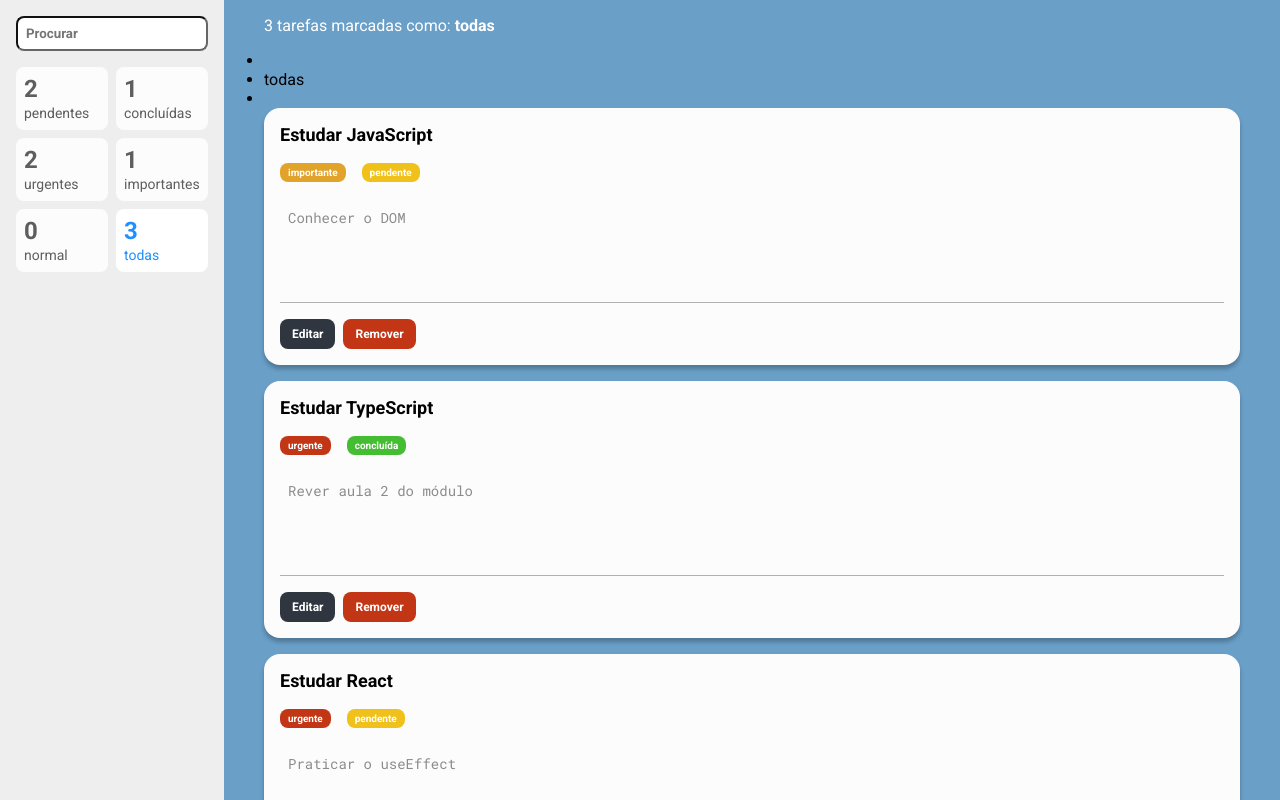
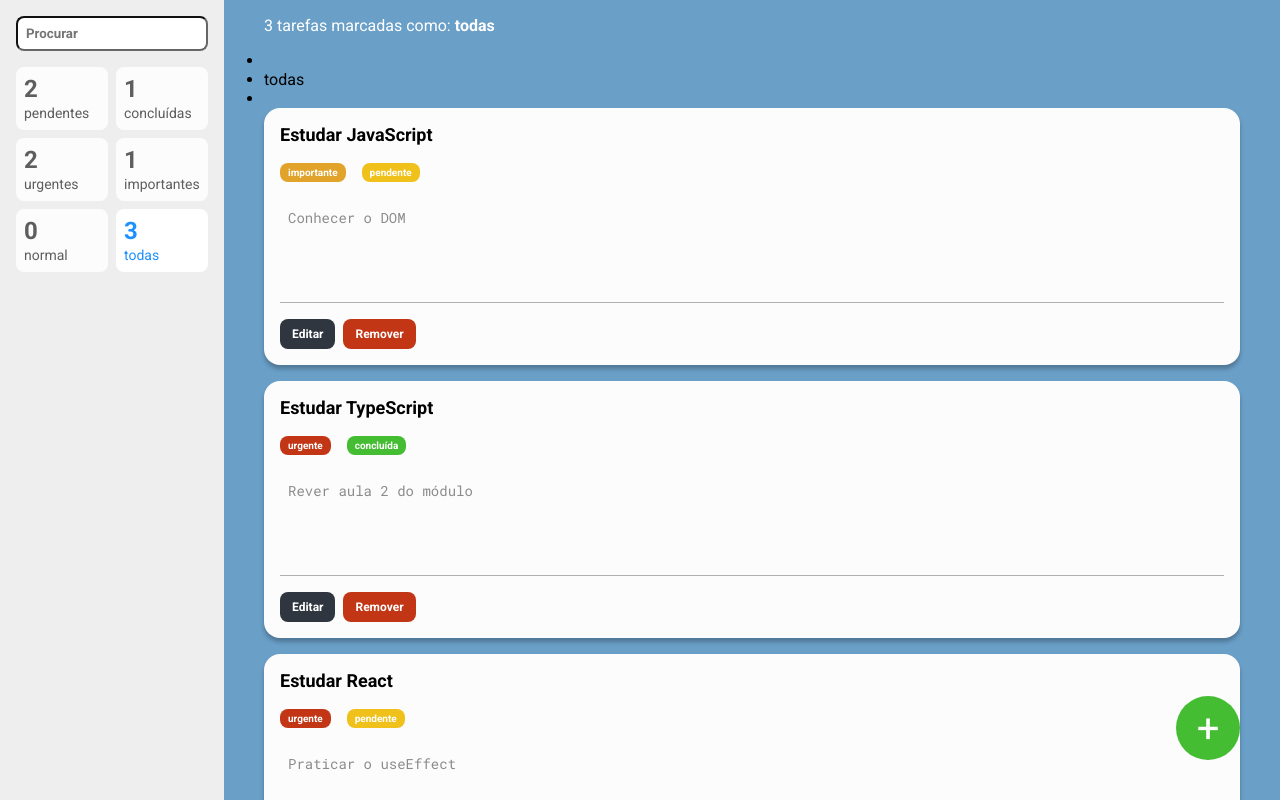
Before and after one commit to diegofelipesoares/minhas-tarefas, a React (Create React App) app: page / in a window 1280 px wide. Built offline with nearby package versions, Linux system fonts and the light colour scheme.

Commit message:
Navegue entre rotas

```diff
--- a/package.json
+++ b/package.json
@@ -10,6 +10,7 @@
     "react": "^18.3.1",
     "react-dom": "^18.3.1",
     "react-redux": "^9.2.0",
+    "react-router-dom": "^7.1.1",
     "react-scripts": "^5.0.1",
     "styled-components": "^6.1.13"
   },
--- a/src/App.tsx
+++ b/src/App.tsx
@@ -1,16 +1,32 @@
-import EstiloGlobal, { Container } from "./styles"
+import { Provider } from "react-redux"
+import { createBrowserRouter, RouterProvider} from  'react-router-dom'
+
 import BarraLateral from "./containers/BarraLateral"
 import ListaDeTarefas from "./containers/ListaDeTarefas"
+import EstiloGlobal, { Container } from "./styles"
+
 import store from './store'
-import { Provider } from "react-redux"
+import Home from "./pages/Home"
+import Cadastro from "./pages/Cadastro"
+
+const rotas = createBrowserRouter([
+  {
+    //caminho inicial - Home
+    path: '/',
+    element: <Home />
+  },
+  {
+    path: '/novo',
+    element: <Cadastro />
+  }
+])
 
 function App() {
   return (
     <Provider store={store}>
       <EstiloGlobal />
       <Container>
-        <BarraLateral />
-        <ListaDeTarefas />
+        <RouterProvider router={rotas} />
       </Container>
     </Provider>
   )
--- /dev/null
+++ b/src/components/BotaoAdicionar/index.tsx
@@ -0,0 +1,7 @@
+import { Circulo } from './styles'
+
+const BotaoAdicionar = () => (
+  <Circulo to='/novo'>+</Circulo>
+)
+
+export default BotaoAdicionar
--- /dev/null
+++ b/src/components/BotaoAdicionar/styles.ts
@@ -0,0 +1,19 @@
+import { Link } from 'react-router-dom'
+import styled from 'styled-components'
+
+export const Circulo = styled(Link)`
+  display: flex;
+  height: 64px;
+  width: 64px;
+  background-color: #44BD32;
+  color: #fff;
+  position: fixed;
+  bottom: 40px;
+  right: 40px;
+  border-radius: 50%;
+  justify-content: center;
+  align-items: center;
+  font-size: 40px;
+  text-decoration: none;
+
+`
--- /dev/null
+++ b/src/pages/Cadastro/index.tsx
@@ -0,0 +1,3 @@
+const Cadastro = () => <div> nova tarefa</div>
+
+export default Cadastro
--- /dev/null
+++ b/src/pages/Home/index.tsx
@@ -0,0 +1,13 @@
+import BotaoAdicionar from "../../components/BotaoAdicionar";
+import BarraLateral from "../../containers/BarraLateral";
+import ListaDeTarefas from "../../containers/ListaDeTarefas";
+
+const Home = () => (
+  <>
+    <BarraLateral />
+    <ListaDeTarefas />
+    <BotaoAdicionar />
+  </>
+)
+
+export default Home
```
Also changed, not shown: 1 other file (tests, documents, lock files or other folders).
